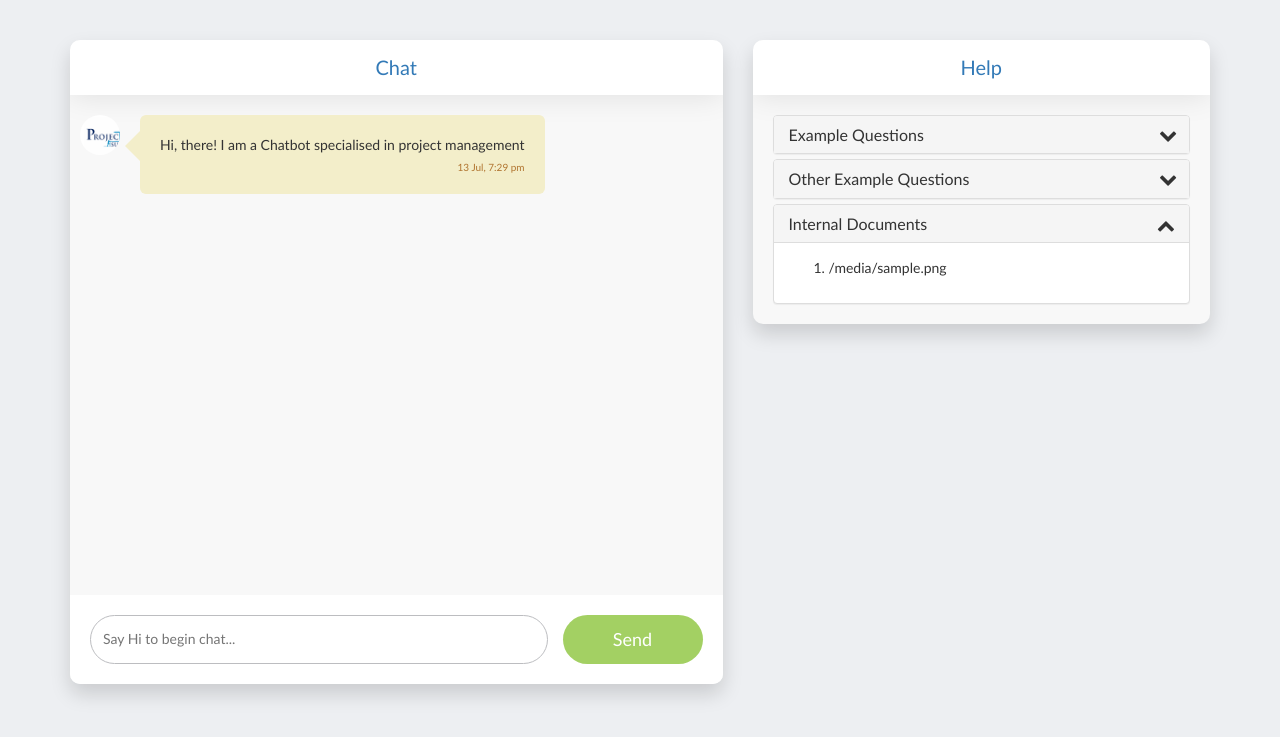
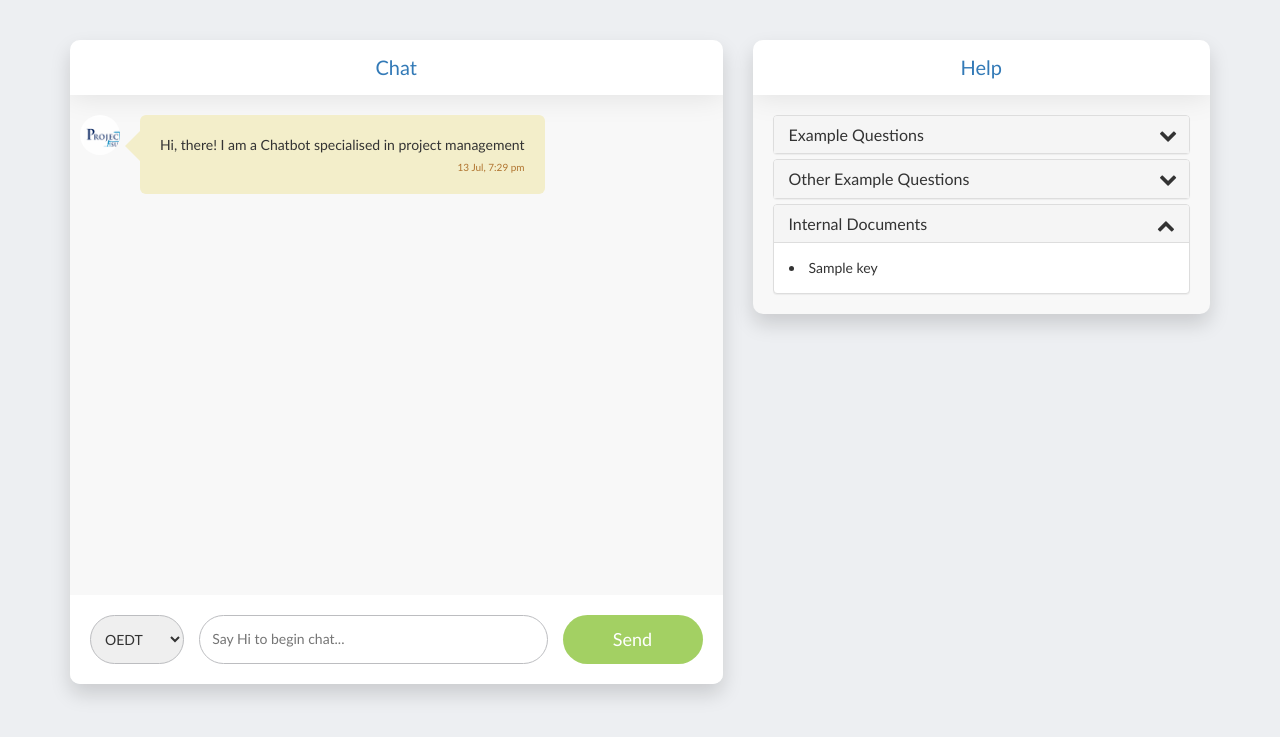
Before and after one commit to lawrencerowland/PS-Chat, a Flask app: template templates/bot.html in a window 1280 px wide, after a click on "Internal Documents". Shown: the top 737 px of the page. Run offline with Flask 3, Linux system fonts and the light colour scheme; the template is opened without the code that fills it: most values are stand-ins (such as "Sample title", 1, 10 or a date in 2020); some libraries are stand-ins or nearby versions.

Commit message:
add namespace setting

```diff
--- a/ingest_data.py
+++ b/ingest_data.py
@@ -27,7 +27,7 @@ chunk_size = int(os.getenv('CHUNK_SIZE'))
 chunk_overlap = int(os.getenv('CHUNK_OVERLAP'))
 
 if __name__ == "__main__":
-    pdf_ingest = ingest_pdf(pdf_namespace, pinecone_api_key, pinecone_env_name, pinecone_index_name, doc_dir)
+    pdf_ingest = ingest_pdf(None, pinecone_api_key, pinecone_env_name, pinecone_index_name, doc_dir)
     pdf_ingest.upload_pdf_to_pinecone(chunk_size, chunk_overlap)
 
     # graph_ingest = ingest_graph(graph_namespace, neo4j_url, neo4j_user, neo4j_password,
--- a/main.py
+++ b/main.py
@@ -19,21 +19,34 @@ pinecone_env_name = os.getenv('PINECONE_ENV')
 pinecone_index_name = os.getenv('PINECONE_INDEX')
 os.environ['OPENAI_API_KEY'] = openai_key
 
-pdf_namespace = os.getenv('PINECONE_PDF_NAMESPACE')
+# pdf_namespace = os.getenv('PINECONE_PDF_NAMESPACE')
 graph_namespace = os.getenv('PINECONE_GRAPH_NAMESPACE')
 
 app = Flask(__name__)
 
+def get_files(directory_path):
+    files = {}
+    for item in os.listdir(directory_path):
+        item_path = os.path.join(directory_path, item)
+        if os.path.isdir(item_path):
+            files[item] = get_files(item_path)
+        else:
+            files[item] = None
+    return files
+
+
 @app.route('/')
 def home():
     directory_path = './docs'
-    filenames = os.listdir(directory_path)
-    return render_template('bot.html', filenames=filenames)
+    files = get_files(directory_path)
+    print (files)
+    return render_template('bot.html', files=files)
 
 
 @app.route('/get', methods=['POST'])
 def get_bot_response():
     question = request.form.get('msg')
+    pdf_namespace = request.form.get('namespace')  # get the namespace from the request
 
     # QG = QueryGraph(neo4j_url, neo4j_user, neo4j_password, openai_key)
     QD = QueryDocs(pinecone_api_key, pinecone_env_name, pinecone_index_name)
--- a/static/main.css
+++ b/static/main.css
@@ -262,3 +262,13 @@ body {
 	border-radius: 5px; /* This makes the content box corners rounded */
 	margin-top: 5px; /* Add some space between the button and the content */
   }
+
+  #namespace_selector {
+    flex-grow: 0.001;
+    outline-width: 0;
+    padding: 10px; /* Reduced padding */
+    border: 1px solid #bcbdc0;
+    border-radius: 25px; /* Adjusted border radius */
+    margin-right: 15px;
+    font-size: 14px; /* Reduced font size */
+}
--- a/static/main.js
+++ b/static/main.js
@@ -9,6 +9,8 @@
  * Renders a message on the chat screen based on the given arguments.
  * This is called from the `showUserMessage` and `showBotMessage`.
  */
+
+
 function renderMessageToScreen(args) {
     // local variables
     let displayDate = (args.time || getCurrentTimestamp()).toLocaleString('en-IN', {
@@ -117,6 +119,7 @@ $('#msg_input').keypress(function (e) {
  */
 $('#send_button').on('click', function (e) {
     var userMsg = $('#msg_input').val();
+    var namespace = $('#namespace_selector').val(); // Moved this line inside the click event handler.
 
     // get and show message and reset input
     showUserMessage(userMsg);
@@ -130,7 +133,8 @@ $('#send_button').on('click', function (e) {
     $.ajax({
         url: '/get',
         method: 'POST',
-        data: { msg: userMsg },
+        data: { msg: userMsg,
+            namespace: namespace},
         success: function(data) {
             // hide loading spinner
             $('#loading_spinner').hide();
--- a/templates/bot.html
+++ b/templates/bot.html
@@ -1,4 +1,10 @@
 <html>
+
+<style>
+	summary {
+		cursor: pointer;
+	}
+</style>
 
 <head>
 
@@ -46,6 +52,12 @@
 
 					<!-- input -->
 					<div class="bottom_wrapper">
+						<select id="namespace_selector" class="custom-select">
+							<option value="OEDT">OEDT</option>
+							<option value="Praxis">Praxis</option>
+							<option value="Unilever">Unilever</option>
+						</select>
+
 						<input id="msg_input" placeholder="Say Hi to begin chat..." />
 						<div id="send_button" class="app_button_1">Send</div>
 					</div>
@@ -107,14 +119,22 @@
 						</div>
 						<div id="collapse3" class="panel-collapse collapse">
 							<div class="panel-body">
-								<ol id="doc-list">
-									{% for filename in filenames %}
-										<li>{{ filename }}</li>
+								<div id="doc-list">
+									{% for key, value in files.items() recursive %}
+										<li>
+											{% if value is mapping %}
+												<details>
+													<summary>{{ key }}</summary>
+													<ul>{{ loop(value.items()) }}</ul>
+												</details>
+											{% else %}
+												{{ key }}
+											{% endif %}
+										</li>
 									{% endfor %}
-								</ol>
+								</div>
 							</div>
 						</div>
-					</div>
 
 
 				</div>
```
Also changed, not shown: utils/pdf_loader.py (+43 -12 lines), 1 other file.
